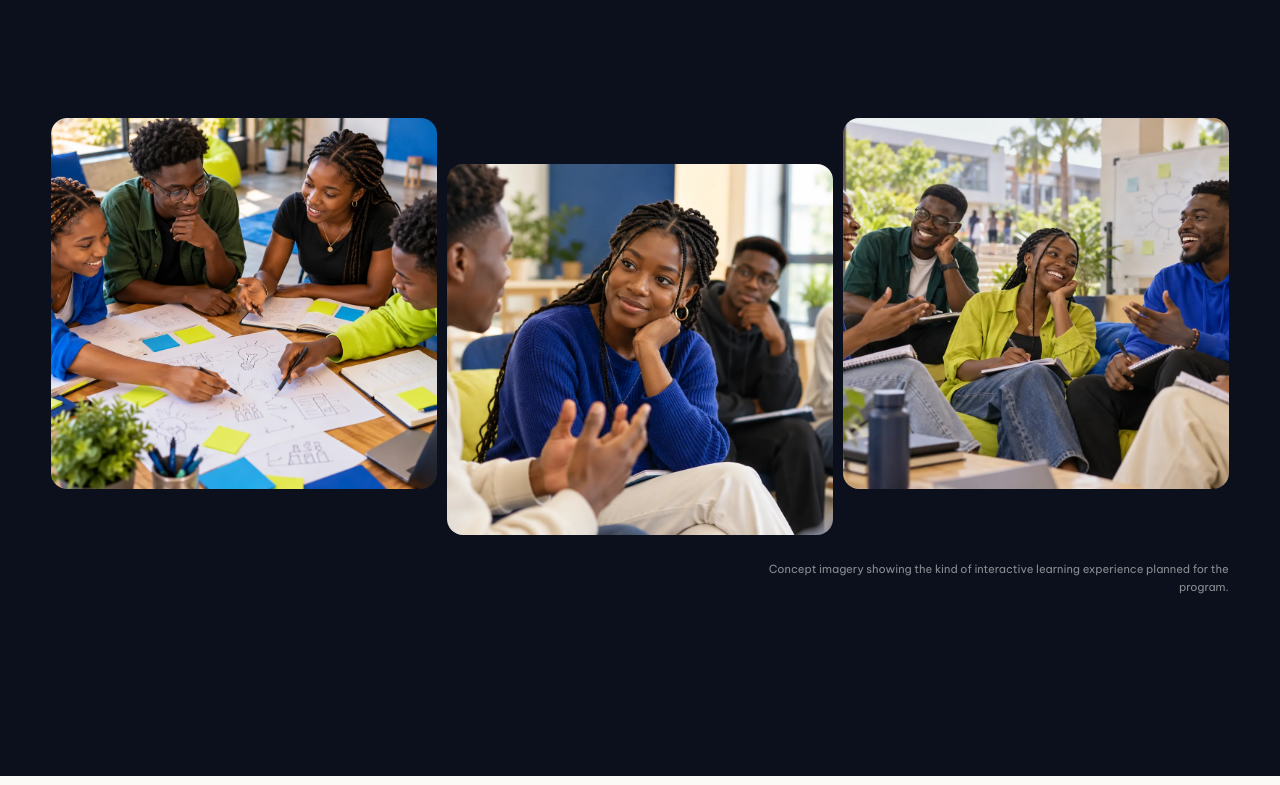
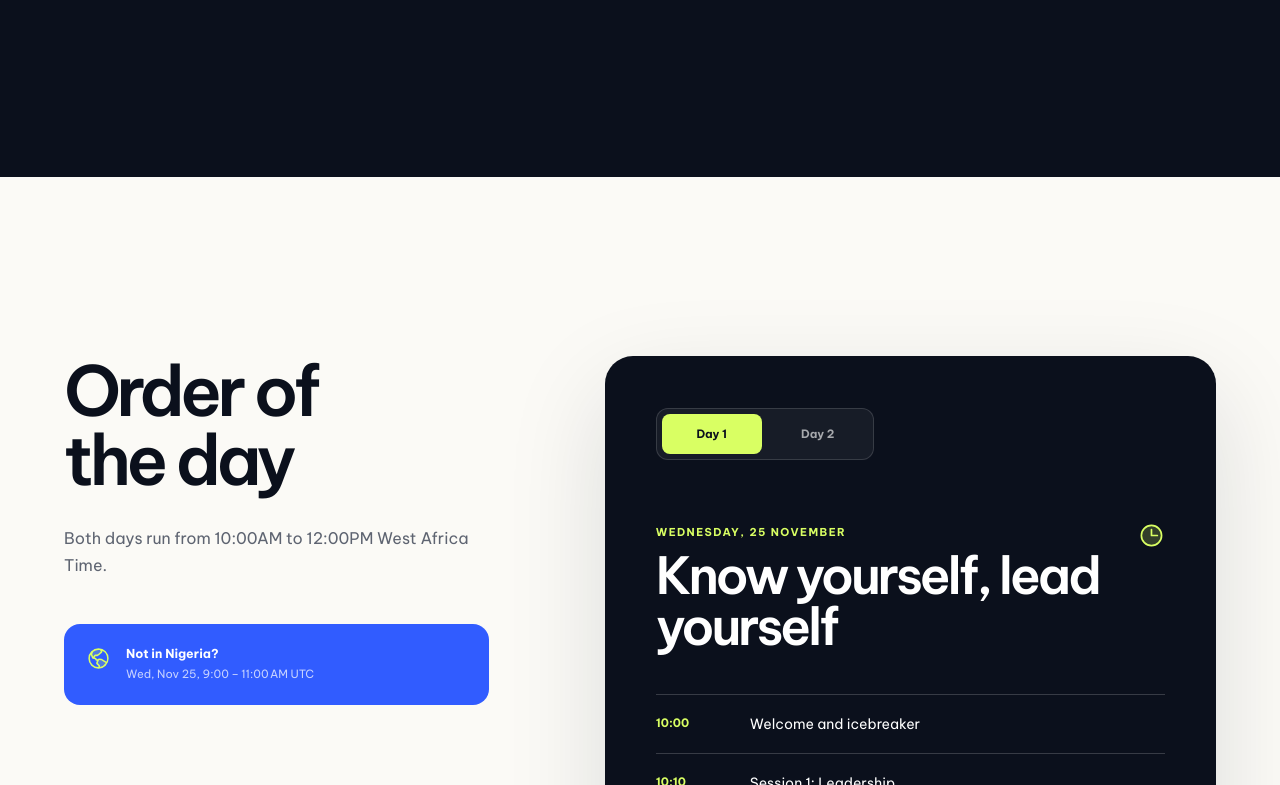
Before and after one commit to chiazaokoli/kfsd-website, a Next.js app: page / in a window 1280 px wide. Shown: the part 5535-6320 px from the top of the page. Built offline with nearby package versions, Linux system fonts and the light colour scheme.

Commit message:
Simplify learning and schedule sections

```diff
--- a/app/globals.css
+++ b/app/globals.css
@@ -152,12 +152,6 @@ img { display: block; }
 .learning-label svg { grid-row: span 2; color: var(--lime); }
 .learning-label strong { font-size: clamp(1.5rem, 2.3vw, 2.8rem); letter-spacing: -.045em; }
 .learning-label small { color: rgba(255,255,255,.72); font-size: .78rem; }
-.experience-strip { display: grid; grid-template-columns: repeat(3, 1fr); gap: 10px; margin-top: 120px; }
-.experience-strip figure { position: relative; height: clamp(230px, 29vw, 460px); margin: 0; overflow: hidden; border-radius: 16px; }
-.experience-strip figure:nth-child(2) { transform: translateY(46px); }
-.experience-strip img { object-fit: cover; transition: transform 700ms ease; }
-.experience-strip figure:hover img { transform: scale(1.05); }
-.image-disclosure { margin: 72px 0 0 auto; max-width: 500px; color: rgba(255,255,255,.52); font-size: .7rem; line-height: 1.6; text-align: right; }
 
 /* Schedule */
 .schedule-section { padding: clamp(120px, 14vw, 210px) max(5vw, 28px); background: var(--paper); }
@@ -316,10 +310,6 @@ img { display: block; }
   .learning-panel.active { min-height: 420px; }
   .learning-index { top: 50%; left: 22px; transform: translateY(-50%); }
   .learning-panel.active .learning-index { top: 20px; left: 50%; transform: translateX(-50%); }
-  .experience-strip { grid-template-columns: 1fr; margin-top: 85px; }
-  .experience-strip figure { height: 75vw; max-height: 470px; }
-  .experience-strip figure:nth-child(2) { transform: none; }
-  .image-disclosure { margin-top: 28px; text-align: left; }
   .schedule-layout { min-height: 0; grid-template-columns: 1fr; gap: 60px; }
   .schedule-intro { max-width: none; }
   .speaker-placeholder-grid { grid-template-columns: 1fr 1fr; }
--- a/app/page.tsx
+++ b/app/page.tsx
@@ -190,7 +190,7 @@ export default function Home() {
         </section>
 
         <section className="learning-section">
-          <div className="section-heading learning-heading chapter-reveal"><p className="section-kicker">How you’ll learn</p><h2>No boring lectures. You’ll actually do things.</h2></div>
+          <div className="section-heading learning-heading chapter-reveal"><h2>No boring lectures. You’ll actually do things.</h2></div>
           <div className="learning-accordion">
             {learningSteps.map(({ title, copy, icon: Icon, image }, index) => {
               const active = activeStep === index;
@@ -199,17 +199,11 @@ export default function Home() {
               </button>;
             })}
           </div>
-          <div className="experience-strip chapter-reveal">
-            <figure><Image src={`${assetPrefix}/images/collaboration.webp`} alt="Students collaborating on a group activity" fill unoptimized sizes="33vw" /></figure>
-            <figure><Image src={`${assetPrefix}/images/listening.webp`} alt="Students listening during a discussion" fill unoptimized sizes="33vw" /></figure>
-            <figure><Image src={`${assetPrefix}/images/reflection.webp`} alt="Students reflecting together after a workshop" fill unoptimized sizes="33vw" /></figure>
-          </div>
-          <p className="image-disclosure">Concept imagery showing the kind of interactive learning experience planned for the program.</p>
         </section>
 
         <section className="schedule-section" id="schedule">
           <div className="schedule-layout">
-            <div className="schedule-intro"><p className="section-kicker">Order of the day</p><h2>Two focused mornings. One stronger way to show up.</h2><p>Both days run from 10:00AM to 12:00PM West Africa Time.</p><div className="local-time-card"><GlobeHemisphereWest size={25} weight="duotone" /><div><strong>Not in Nigeria?</strong><span>{localTime || "Converting 10:00AM WAT to your local time…"}</span></div></div></div>
+            <div className="schedule-intro"><h2>Order of the day</h2><p>Both days run from 10:00AM to 12:00PM West Africa Time.</p><div className="local-time-card"><GlobeHemisphereWest size={25} weight="duotone" /><div><strong>Not in Nigeria?</strong><span>{localTime || "Converting 10:00AM WAT to your local time…"}</span></div></div></div>
             <div className="schedule-panel chapter-reveal">
               <div className="day-tabs" role="tablist" aria-label="Training days">{siteConfig.schedules.map((day, index) => <button key={day.label} role="tab" aria-selected={activeDay === index} onClick={() => setActiveDay(index)}>{day.label}</button>)}</div>
               <div className="schedule-title"><div><span>{activeSchedule.date}</span><h3>{activeSchedule.title}</h3></div><Clock size={31} weight="duotone" /></div>
```
